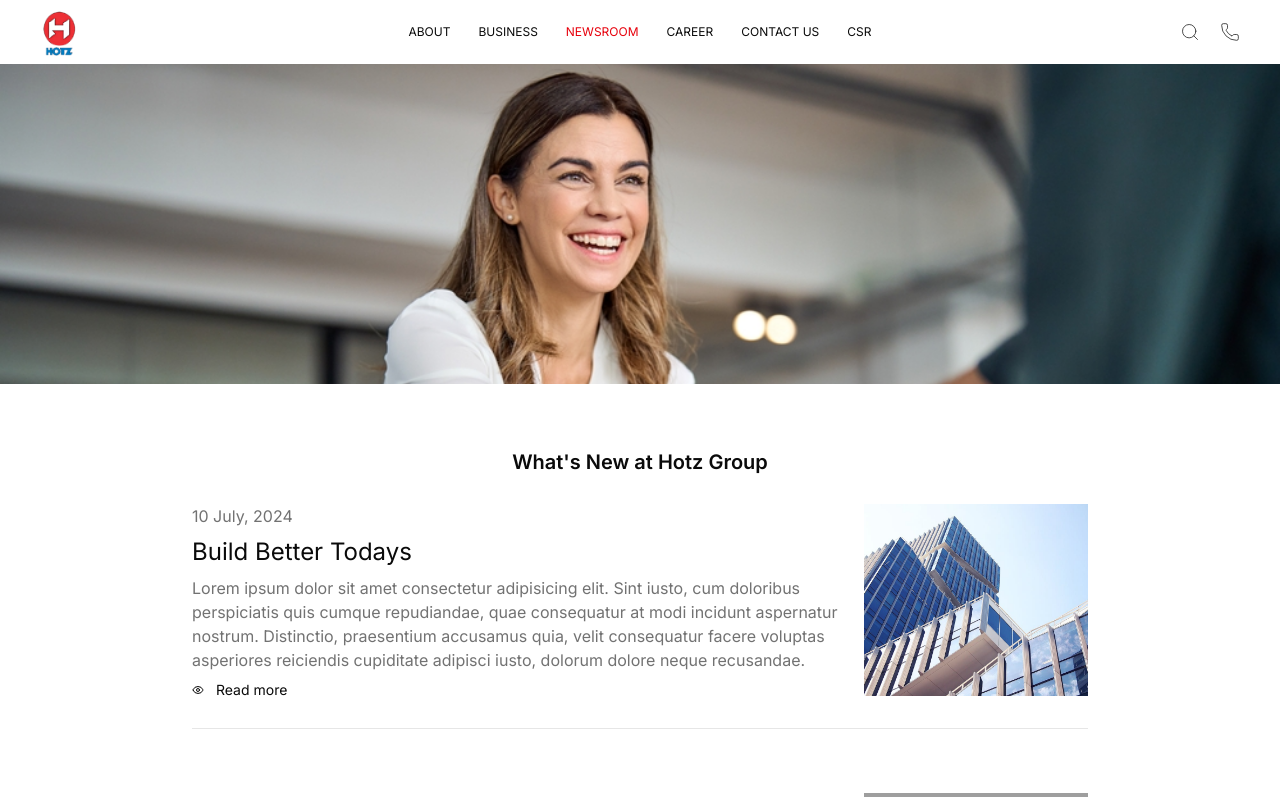
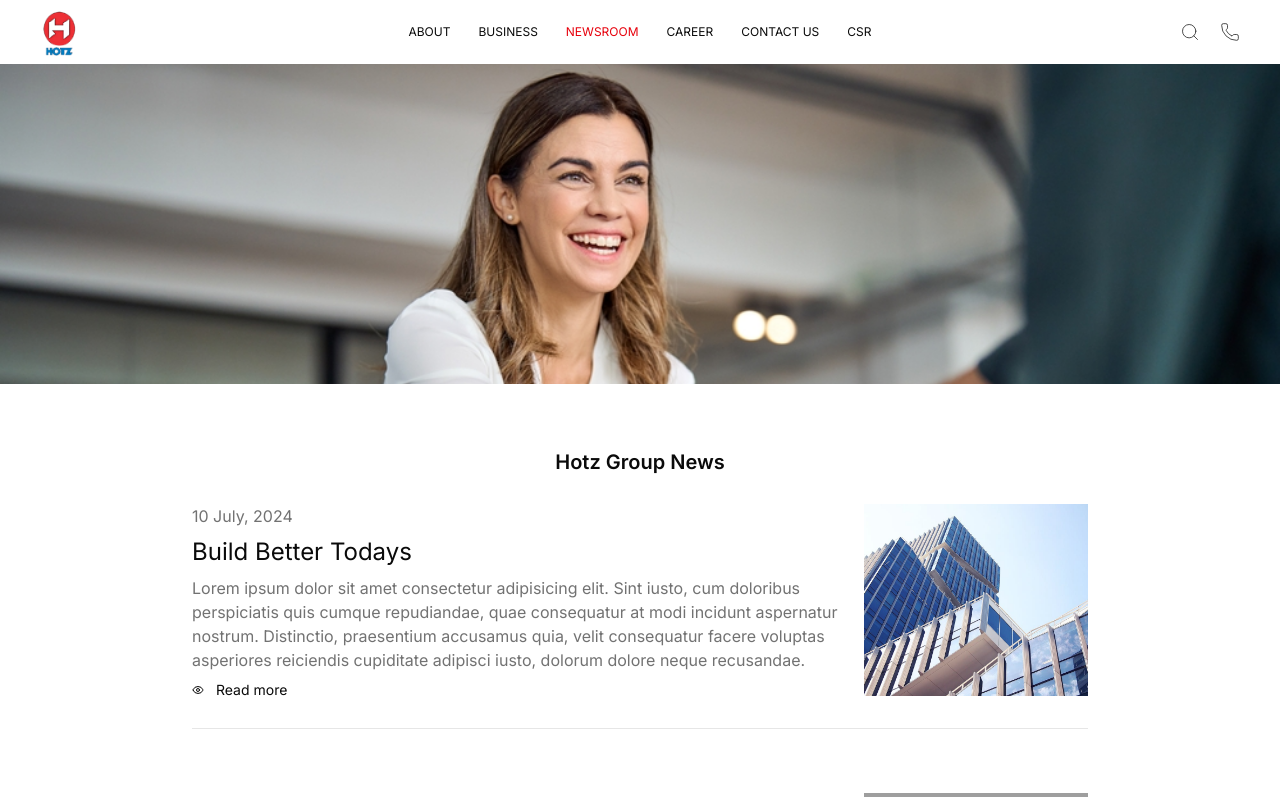
Before and after one commit to doableworks/hotz, a Next.js app: page /newsroom in a window 1280 px wide. Shown: the top 797 px of the page. Built offline with nearby package versions, Linux system fonts and the light colour scheme; grey boxes are pictures that could not be loaded.

Commit message:
Minor Changes

```diff
--- a/src/app/newsroom/page.tsx
+++ b/src/app/newsroom/page.tsx
@@ -51,7 +51,7 @@ function page() {
 
       <TransitionVertical>
         <div className="px-5 text-center text-xl font-semibold mt-16 mb-7">
-          What&apos;s New at Hotz Group
+          Hotz Group News
         </div>
       </TransitionVertical>
 
--- a/src/components/Updates.tsx
+++ b/src/components/Updates.tsx
@@ -36,7 +36,7 @@ const Updates = () => {
     <div className="px-5 lg:px-10">
       <TransitionVertical>
         <div className="text-center text-xl font-semibold mt-24 mb-7">
-        What&apos;s New at Hotz Group
+          Hotz Group News
         </div>
 
         <div className="hidden md:flex w-full gap-7">
@@ -78,7 +78,7 @@ const Updates = () => {
         </div>
 
         <div className="flex justify-center mt-10">
-        <button className="mt-6 px-7 py-4 bg-[#DB0A0A] text-white rounded-full text-sm" >
+          <button className="mt-6 px-7 py-4 bg-[#DB0A0A] text-white rounded-full text-sm">
             <TransitionHorizontal>
               <Link href="/newsroom">EXPLORE ALL UPDATES</Link>
             </TransitionHorizontal>
```
Lines whose indentation alone changed are shown as unchanged.
